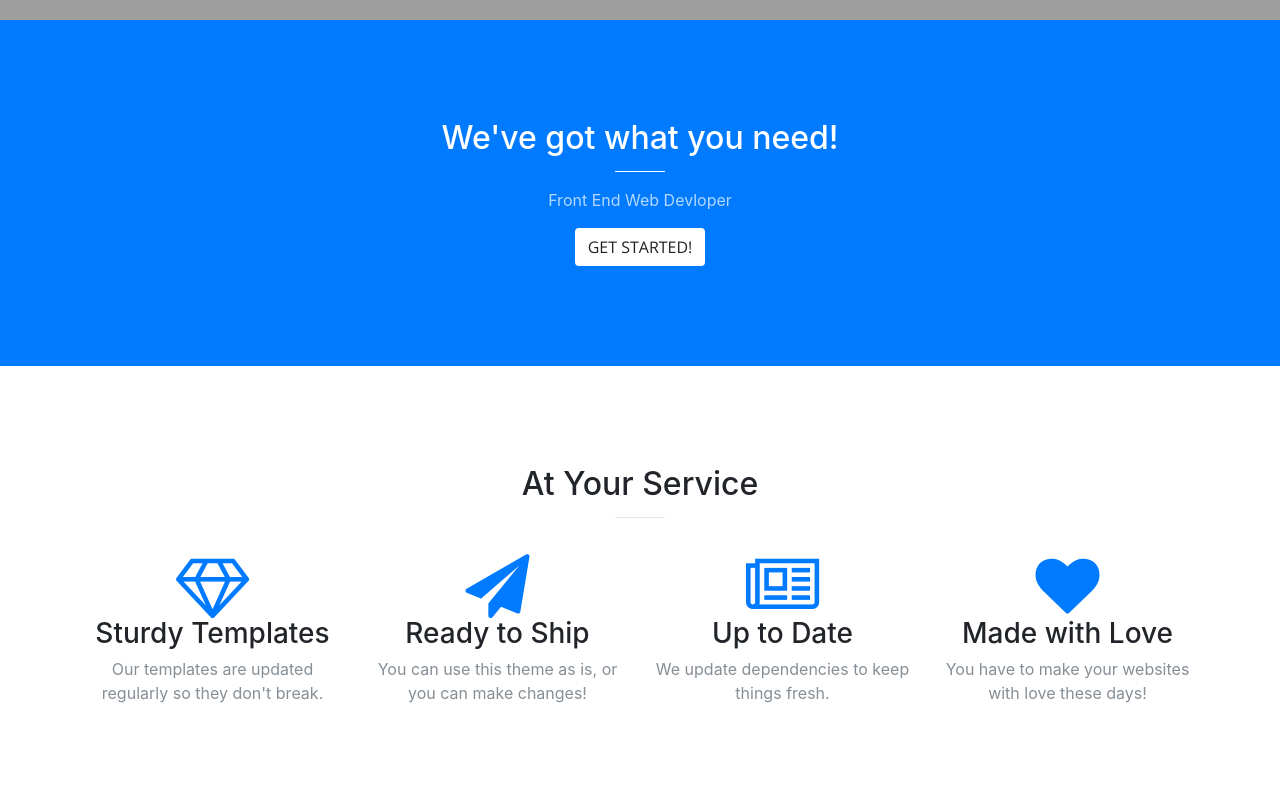
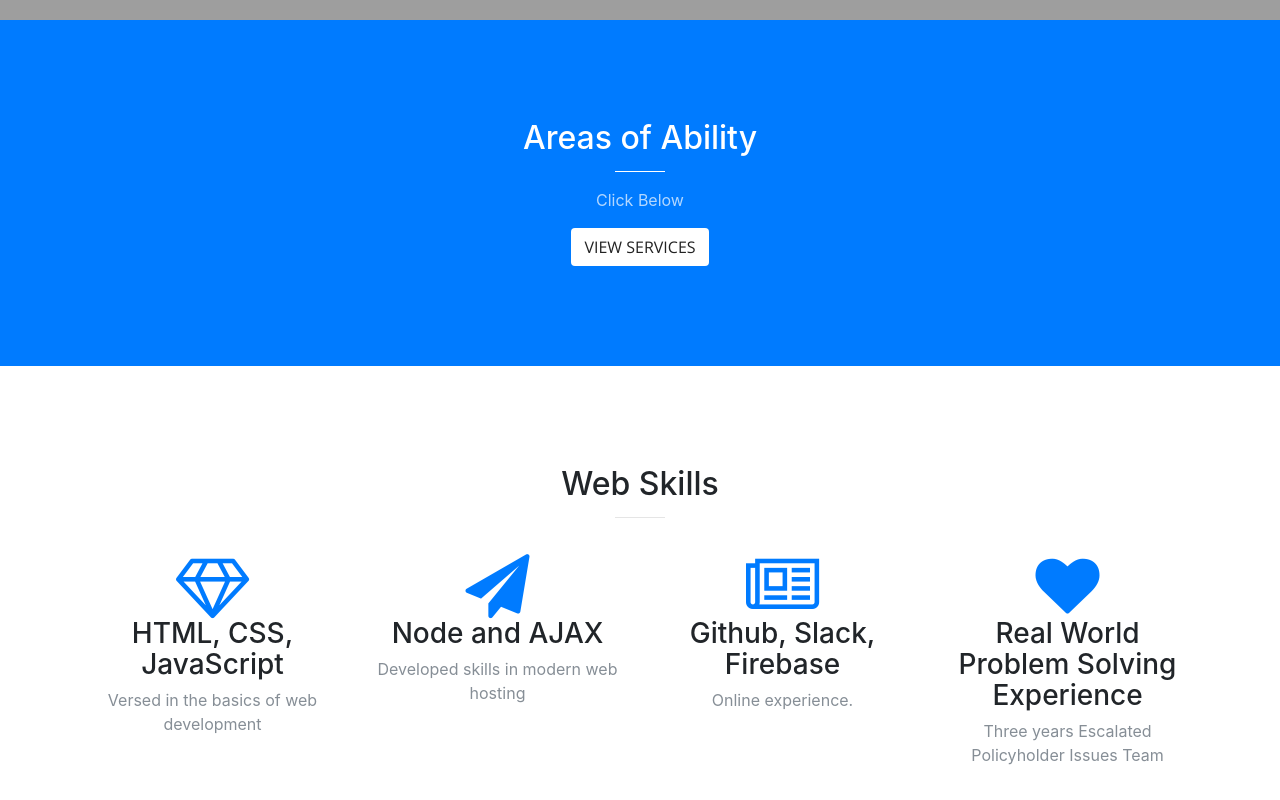
Before and after one commit to bmnewlund/bmnewlund.github.io, a website with bundled scripts: page index.html in a window 1280 px wide. Shown: the part 780-1580 px from the top of the page. Built offline with nearby package versions, Linux system fonts and the light colour scheme; grey boxes are pictures that could not be loaded.

Commit message:
Added changes to portfolio

```diff
--- a/index.html
+++ b/index.html
@@ -69,10 +69,10 @@
       <div class="container">
         <div class="row">
           <div class="col-lg-8 mx-auto text-center">
-            <h2 class="section-heading text-white">We've got what you need!</h2>
+            <h2 class="section-heading text-white">Areas of Ability</h2>
             <hr class="light">
-            <p class="text-faded">Front End Web Devloper</p>
-            <a class="btn btn-default btn-xl js-scroll-trigger" href="#services">Get Started!</a>
+            <p class="text-faded">Click Below</p>
+            <a class="btn btn-default btn-xl js-scroll-trigger" href="#services">VIEW SERVICES</a>
           </div>
         </div>
       </div>
@@ -82,7 +82,7 @@
       <div class="container">
         <div class="row">
           <div class="col-lg-12 text-center">
-            <h2 class="section-heading">At Your Service</h2>
+            <h2 class="section-heading">Web Skills</h2>
             <hr class="primary">
           </div>
         </div>
@@ -92,29 +92,29 @@
           <div class="col-lg-3 col-md-6 text-center">
             <div class="service-box">
               <i class="fa fa-4x fa-diamond text-primary sr-icons"></i>
-              <h3>Sturdy Templates</h3>
-              <p class="text-muted">Our templates are updated regularly so they don't break.</p>
+              <h3>HTML, CSS, JavaScript</h3>
+              <p class="text-muted">Versed in the basics of web development</p>
             </div>
           </div>
           <div class="col-lg-3 col-md-6 text-center">
             <div class="service-box">
               <i class="fa fa-4x fa-paper-plane text-primary sr-icons"></i>
-              <h3>Ready to Ship</h3>
-              <p class="text-muted">You can use this theme as is, or you can make changes!</p>
+              <h3>Node and AJAX</h3>
+              <p class="text-muted">Developed skills in modern web hosting</p>
             </div>
           </div>
           <div class="col-lg-3 col-md-6 text-center">
             <div class="service-box">
               <i class="fa fa-4x fa-newspaper-o text-primary sr-icons"></i>
-              <h3>Up to Date</h3>
-              <p class="text-muted">We update dependencies to keep things fresh.</p>
+              <h3>Github, Slack, Firebase</h3>
+              <p class="text-muted">Online experience.</p>
             </div>
           </div>
           <div class="col-lg-3 col-md-6 text-center">
             <div class="service-box">
               <i class="fa fa-4x fa-heart text-primary sr-icons"></i>
-              <h3>Made with Love</h3>
-              <p class="text-muted">You have to make your websites with love these days!</p>
+              <h3>Real World Problem Solving Experience</h3>
+              <p class="text-muted">Three years Escalated Policyholder Issues Team</p>
             </div>
           </div>
         </div>
@@ -220,8 +220,8 @@
 
     <div class="call-to-action bg-dark">
       <div class="container text-center">
-        <h2>Free Download at Start Bootstrap!</h2>
-        <a class="btn btn-default btn-xl sr-button" href="http://startbootstrap.com/template-overviews/creative/">Download Now!</a>
+        <h2>Please Review my Gethub Account!</h2>
+        <a class="btn btn-default btn-xl sr-button" href="https://github.com/bmnewlund">Click Here!</a>
       </div>
     </div>
 
@@ -231,18 +231,18 @@
           <div class="col-lg-8 mx-auto text-center">
             <h2 class="section-heading">Let's Get In Touch!</h2>
             <hr class="primary">
-            <p>Ready to start your next project with us? That's great! Give us a call or send us an email and we will get back to you as soon as possible!</p>
+            <p>Please Call or Email!</p>
           </div>
         </div>
         <div class="row">
           <div class="col-lg-4 ml-auto text-center">
             <i class="fa fa-phone fa-3x sr-contact"></i>
-            <p>123-456-6789</p>
+            <p>812-371-1850</p>
           </div>
           <div class="col-lg-4 mr-auto text-center">
             <i class="fa fa-envelope-o fa-3x sr-contact"></i>
             <p>
-              <a href="mailto:your-email@your-domain.com">feedback@startbootstrap.com</a>
+              <a href="mailto:bmnewlund@gmail.com">bmnewlund@gmail.com</a>
             </p>
           </div>
         </div>
```
